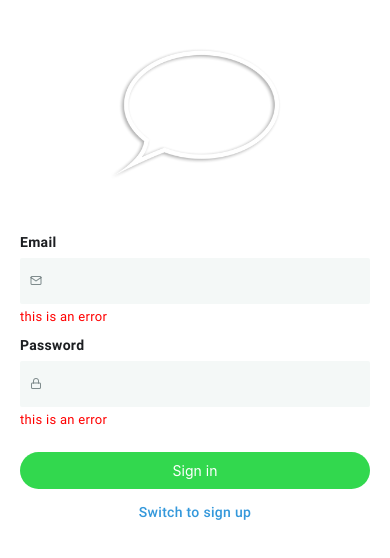
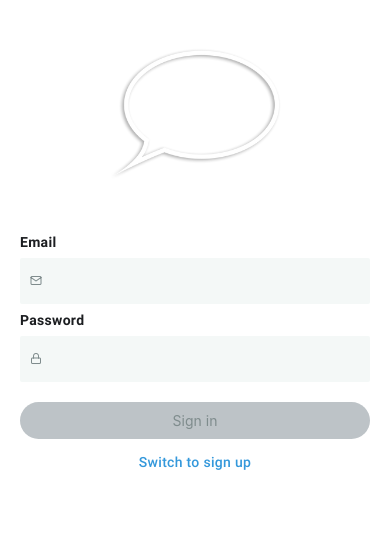
Before and after one commit to pre-ska/wazzup-fb, a React Native app: screen / in a window 390 px wide. Shown: the top 558 px of the page. Built offline with nearby package versions, Linux system fonts and the light colour scheme.

Commit message:
sign in sign up validation with error text

```diff
--- a/components/Input.js
+++ b/components/Input.js
@@ -29,7 +29,7 @@ const Input = (props) => {
 
       {props.errorText && (
         <View style={styles.errorContainer}>
-          <Text style={styles.errorText}>{props.errorText}</Text>
+          <Text style={styles.errorText}>{props.errorText[0]}</Text>
         </View>
       )}
     </View>
--- a/components/SignInForm.js
+++ b/components/SignInForm.js
@@ -1,14 +1,32 @@
-import React from 'react';
+import React, { useCallback, useReducer } from 'react';
 import { Feather } from '@expo/vector-icons';
 
 import Input from './Input';
 import SubmitButton from '../components/SubmitButton';
 import { validateInput } from '../utils/actions/formActions';
+import { reducer } from '../utils/reducers/formReducer';
+
+const initialState = {
+  inputValidities: {
+    email: false,
+    password: false,
+  },
+  formIsValid: false,
+};
 
 const SignInForm = () => {
-  const inputChangeHandler = (inputId, inputValue) => {
-    validateInput(inputId, inputValue);
-  };
+  const [formState, dispatchFormState] = useReducer(reducer, initialState);
+
+  const inputChangeHandler = useCallback(
+    (inputId, inputValue) => {
+      const result = validateInput(inputId, inputValue);
+      dispatchFormState({
+        inputId,
+        validationResult: result,
+      });
+    },
+    [dispatchFormState]
+  );
 
   return (
     <>
@@ -17,7 +35,7 @@ const SignInForm = () => {
         label="Email"
         icon="mail"
         IconPack={Feather}
-        errorText="this is an error"
+        errorText={formState.inputValidities.email}
         autoCapitalize="none"
         keyboardType="email-address"
         onInputChange={inputChangeHandler}
@@ -27,7 +45,7 @@ const SignInForm = () => {
         label="Password"
         icon="lock"
         IconPack={Feather}
-        errorText="this is an error"
+        errorText={formState.inputValidities.password}
         autoCapitalize="none"
         secureTextEntry
         onInputChange={inputChangeHandler}
@@ -37,6 +55,7 @@ const SignInForm = () => {
         title="Sign in"
         onPress={() => console.log('button pressed')}
         style={{ marginTop: 20 }}
+        disabled={!formState.formIsValid}
       />
     </>
   );
--- a/components/SignUpForm.js
+++ b/components/SignUpForm.js
@@ -1,14 +1,34 @@
-import React from 'react';
+import React, { useCallback, useReducer } from 'react';
 import { FontAwesome, Feather } from '@expo/vector-icons';
 
 import Input from './Input';
 import SubmitButton from '../components/SubmitButton';
 import { validateInput } from '../utils/actions/formActions';
+import { reducer } from '../utils/reducers/formReducer';
+
+const initialState = {
+  inputValidities: {
+    firstName: false,
+    lastName: false,
+    email: false,
+    password: false,
+  },
+  formIsValid: false,
+};
 
 const SignUpForm = () => {
-  const inputChangeHandler = (inputId, inputValue) => {
-    validateInput(inputId, inputValue);
-  };
+  const [formState, dispatchFormState] = useReducer(reducer, initialState);
+
+  const inputChangeHandler = useCallback(
+    (inputId, inputValue) => {
+      const result = validateInput(inputId, inputValue);
+      dispatchFormState({
+        inputId,
+        validationResult: result,
+      });
+    },
+    [dispatchFormState]
+  );
 
   return (
     <>
@@ -17,7 +37,7 @@ const SignUpForm = () => {
         label="First name"
         icon="user-o"
         IconPack={FontAwesome}
-        errorText="this is an error"
+        errorText={formState.inputValidities.firstName}
         onInputChange={inputChangeHandler}
         autoCapitalize="none"
       />
@@ -26,7 +46,7 @@ const SignUpForm = () => {
         label="Last name"
         icon="user-o"
         IconPack={FontAwesome}
-        errorText="this is an error"
+        errorText={formState.inputValidities.lastName}
         onInputChange={inputChangeHandler}
         autoCapitalize="none"
       />
@@ -35,7 +55,7 @@ const SignUpForm = () => {
         label="Email"
         icon="mail"
         IconPack={Feather}
-        errorText="this is an error"
+        errorText={formState.inputValidities.email}
         onInputChange={inputChangeHandler}
         autoCapitalize="none"
         keyboardType="email-address"
@@ -47,7 +67,7 @@ const SignUpForm = () => {
         autoCapitalize="none"
         secureTextEntry
         IconPack={Feather}
-        errorText="this is an error"
+        errorText={formState.inputValidities.password}
         onInputChange={inputChangeHandler}
       />
 
@@ -55,6 +75,7 @@ const SignUpForm = () => {
         title="Sign up"
         onPress={() => console.log('button pressed')}
         style={{ marginTop: 20 }}
+        disabled={!formState.formIsValid}
       />
     </>
   );
--- /dev/null
+++ b/utils/reducers/formReducer.js
@@ -0,0 +1,22 @@
+export const reducer = (state, action) => {
+  const { validationResult, inputId } = action;
+
+  const updatedValidities = {
+    ...state.inputValidities,
+    [inputId]: validationResult,
+  };
+
+  let updatedFormIsValid = true;
+
+  for (const key in updatedValidities) {
+    if (updatedValidities[key] !== undefined) {
+      updatedFormIsValid = false;
+      break;
+    }
+  }
+
+  return {
+    inputValidities: updatedValidities,
+    formIsValid: updatedFormIsValid,
+  };
+};
```
